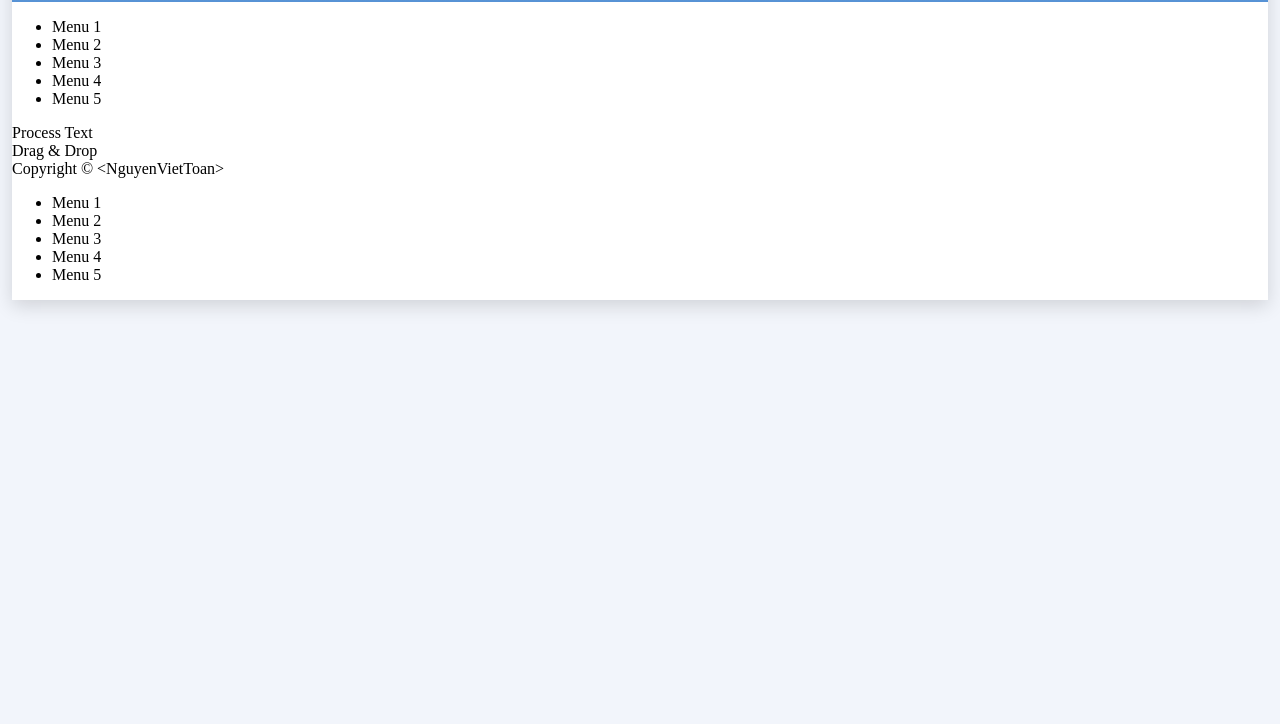
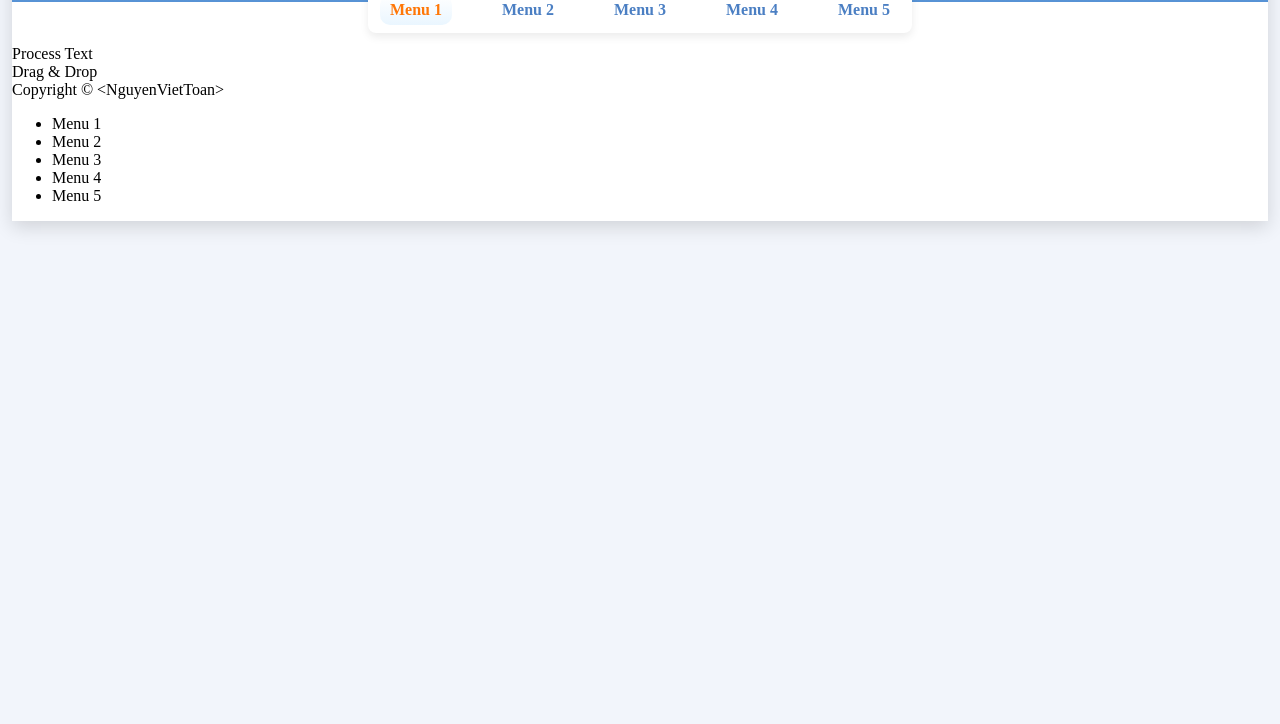
Before and after one commit to Cooff-VT/BTCN_1_Web, a plain HTML site: page index.html in a window 1280 px wide. Shown: the part 76-800 px from the top of the page. Drawn offline with nearby package versions, Linux system fonts and the light colour scheme.

Commit message:
Yeu cau 3: Da them dinh dang du lieu

```diff
--- a/styles.css
+++ b/styles.css
@@ -53,7 +53,9 @@ body{
   color: #f8fbff;
 }
 
-* NAV */
+
+
+/* NAV */
 #main-nav{
   background: #fff;
   padding: 8px 12px;
@@ -64,3 +66,25 @@ body{
   z-index: 10;
   border-radius: 8px;
 }
+#main-nav ul{
+  list-style:none;
+  padding:0;
+  margin:0;
+  display:flex;
+  gap: 40px;
+}
+#main-nav .nav-item{
+  background: transparent;
+  padding:6px 10px;
+  border-radius:10px;
+  color: var(--tool-blue);
+  cursor:pointer;
+  font-weight:600;
+  transition: all .16s ease;
+}
+#main-nav .nav-item:hover, #main-nav .nav-item.active{
+  background: linear-gradient(180deg,#fff,#eaf6ff);
+  color: var(--accent);
+  font-weight: 700;
+  transform: none;
+}
```
